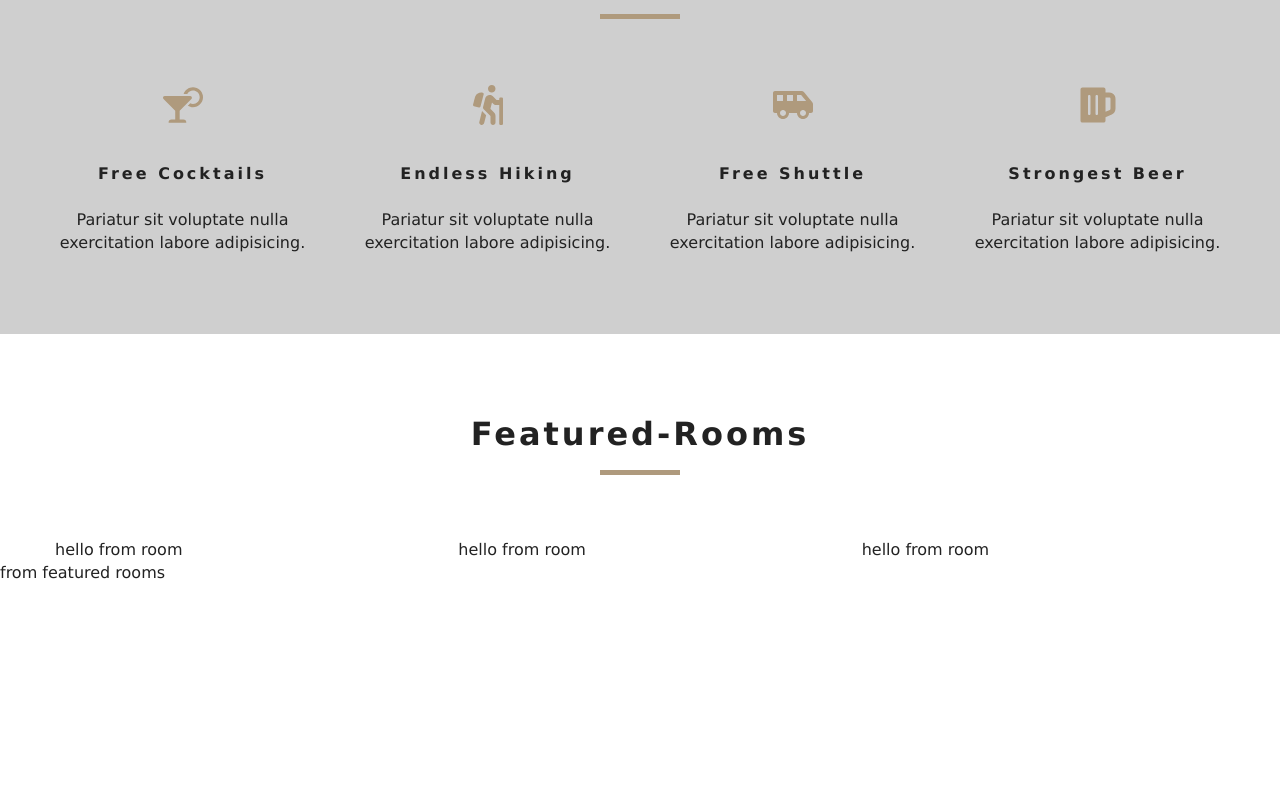
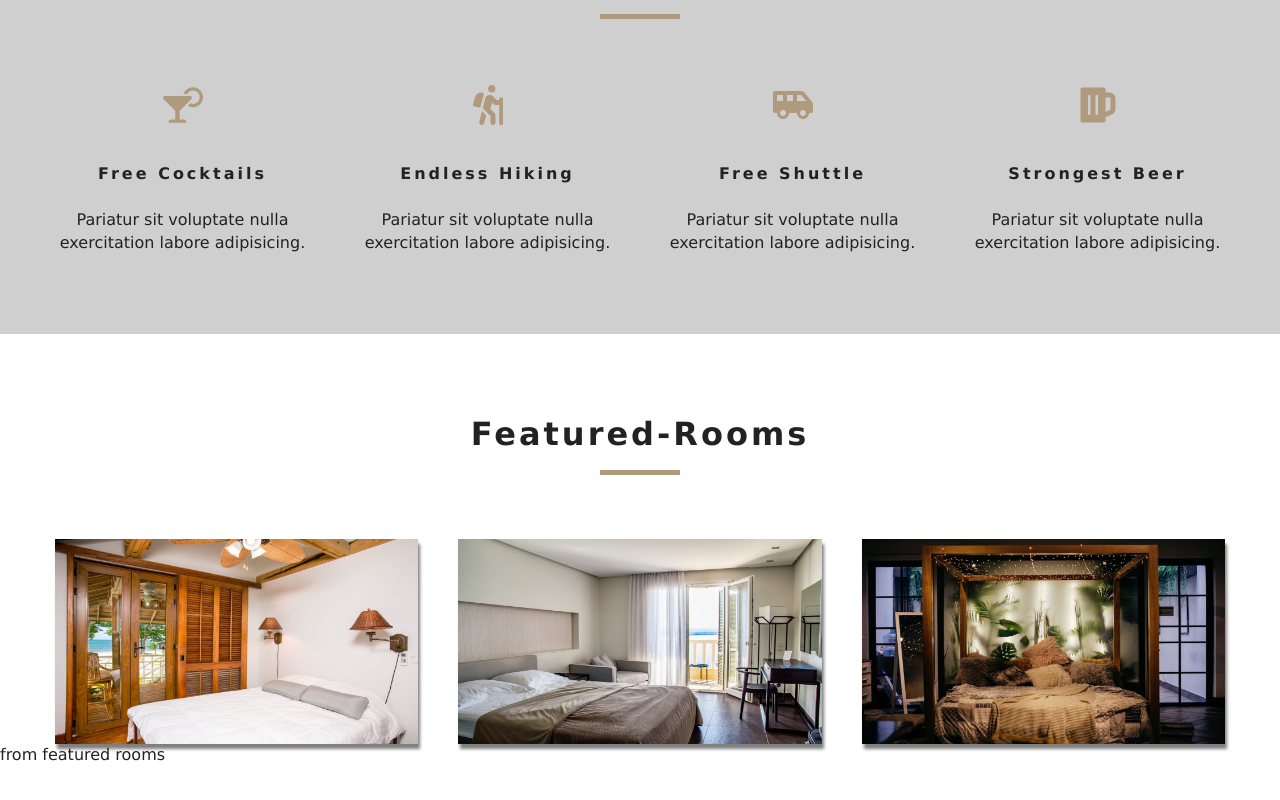
Before and after one commit to nadia643/beach-resort-react, a React (Create React App) app: page / in a window 1280 px wide. Shown: the part 922-1722 px from the top of the page. Before the commit the page ends 1586 px from the top, so only its background shows below. Built offline with nearby package versions, Linux system fonts and the light colour scheme.

Commit message:
featured room images showing

```diff
--- a/src/components/Room.js
+++ b/src/components/Room.js
@@ -1,9 +1,14 @@
 import React from 'react'
+import { Link } from 'react-router-dom';
 
-export default function Room() {
+export default function Room({room}) {
+    const {name, slug, images, price } = room;
+
     return (
-        <div>
-            hello from room
-        </div>
+        <article className="room">
+            <div className="img-container">
+                <img src={images[0]} alt="single room" />
+            </div>
+        </article>
     )
 }
```
